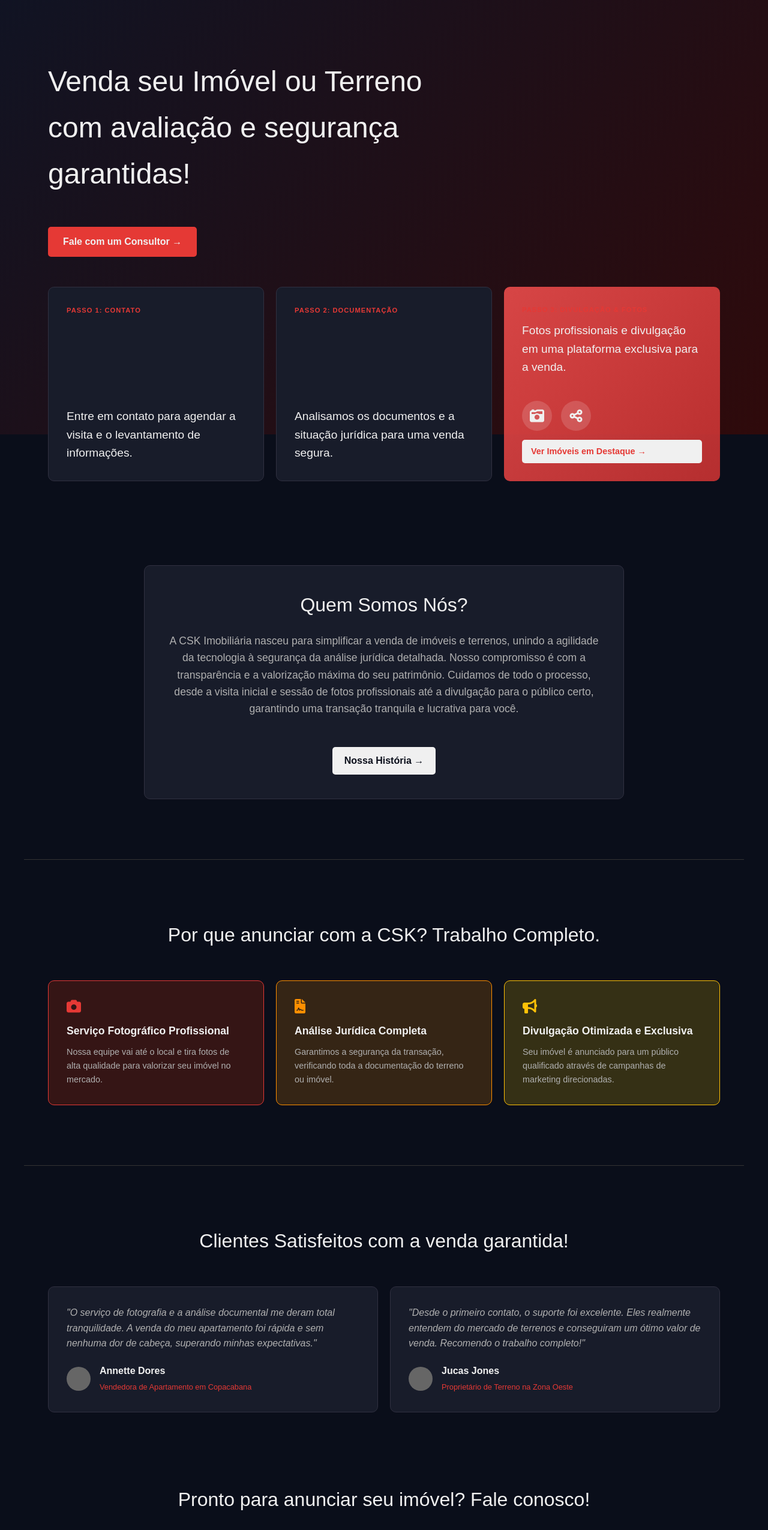
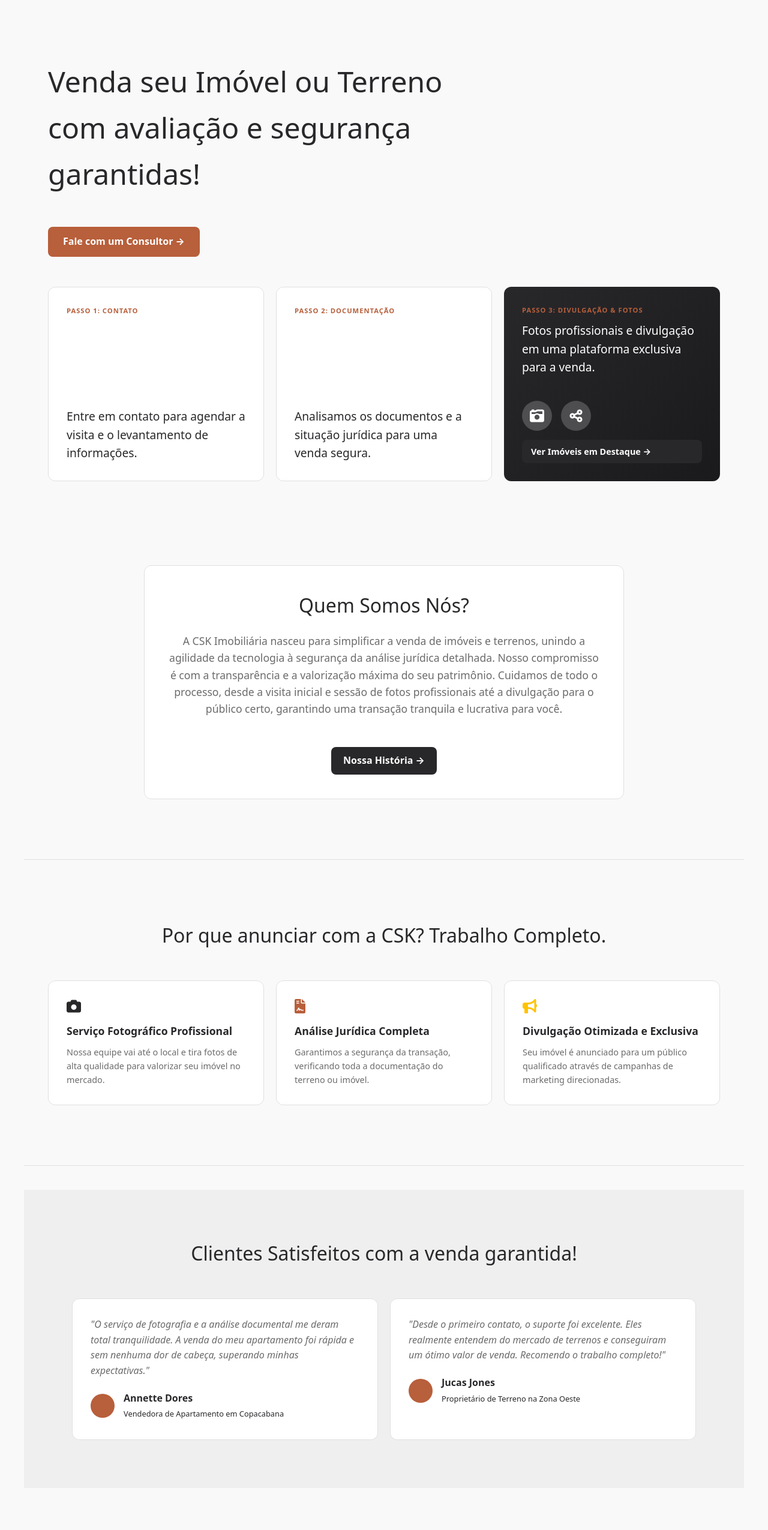
Before and after one commit to KiaraVDev/CSK-, a plain HTML site: page index.html in a window 1280 px wide. Shown: the part 76-2626 px from the top of the page at 60% size. Drawn offline with Linux system fonts and the light colour scheme.

Commit message:
Refactor styles for lighter theme and improved accessibility
Updated color variables for a lighter theme and improved accessibility. Adjusted styles for various elements including buttons, cards, and sections for a more modern look.

```diff
--- a/style.css
+++ b/style.css
@@ -1,13 +1,19 @@
-/* Variáveis de Cores */
+
 :root {
-    --bg-main: #0A0E1A; /* Fundo principal escuro */
-    --color-text: #F0F0F0; /* Texto principal claro */
-    --color-secondary-text: #B0B0B0; /* Texto secundário */
-    --color-dark-card: #181C2A; /* Fundo dos cards escuros */
-    --highlight-color: #E53935; /* Cor principal de destaque (Vermelho) */
-    --highlight-orange: #FF8F00; /* Destaque Laranja */
-    --highlight-yellow: #FFC107; /* Destaque Amarelo */
-    --color-border: #333; /* Cor de linha/borda sutil */
+    /* BASE - Fundo Quente (Quase Branco) + Texto Escuro de Alta Legibilidade */
+    --bg-main: #F9F9F9; /* Fundo principal: Cinza Quente, ultra-claro */
+    --color-text: #28282B; /* Texto principal: Carvão Escuro (Sólido e Profissional) */
+    --color-secondary-text: #6B6B6B; /* Texto secundário (Cinza médio) */
+    --color-dark-card: #FFFFFF; /* Fundo dos cards/seções (Branco Puro para POP) */
+
+    /* DESTAQUE - Cobre Suave e Carvão (Confiabilidade e Chamada para Ação) */
+    --highlight-color: #28282B; /* Cor principal de destaque (Carvão Escuro/Estabilidade) */
+    --highlight-secondary: #B85F3B; /* Cor Secundária de destaque (Cobre/Terracota Suave para CTAs) */
+    --highlight-yellow: #FFC300; /* Destaque Amarelo (mantido para ícones/pontos específicos) */
+
+    /* Cores Específicas de Profundidade */
+    --bg-section-break: #EFEFEF; /* Fundo mais escuro para quebrar o ritmo (Cinza Neutro Claro) */
+    --color-border: #E0E0E0; /* Cor de linha/borda suave e clara */
 }
 
 /* Estilos Globais e Reset Básico */
@@ -18,14 +24,15 @@
 }
 
 body {
-    font-family: Arial, sans-serif;
-    background-color: var(--bg-main);
+    /* Utilizando uma pilha de fontes moderna para um look mais clean */
+    font-family: system-ui, -apple-system, BlinkMacSystemFont, "Segoe UI", Roboto, "Helvetica Neue", Arial, sans-serif;
+    background-color: var(--bg-main); /* Novo fundo sutil e quente */
     color: var(--color-text);
     line-height: 1.6;
     min-height: 100vh;
 }
 
-/* Aplicação do Gradiente de Fundo */
+/* Aplicação da Cor de Fundo em todo o viewport */
 body::before {
     content: "";
     position: fixed;
@@ -34,9 +41,7 @@ body::before {
     width: 100%;
     height: 100%;
     z-index: -1;
-    /* Gradiente sutil do azul escuro para o vermelho escuro/preto */
-    background-image: linear-gradient(135deg, rgba(16, 21, 38, 1) 0%, rgba(51, 10, 10, 1) 100%);
-    opacity: 0.9;
+    background-color: var(--bg-main);
 }
 
 strong {
@@ -51,79 +56,100 @@ strong {
     padding: 20px 40px;
 }
 
-/* --- Cabeçalho (Header) --- */
+/* --- Cabeçalho (Header) - AGORA SEM COR E SEM SOMBRA --- */
 .header {
     display: flex;
     justify-content: space-between;
     align-items: center;
     padding-top: 30px;
     padding-bottom: 30px;
+    background-color: var(--bg-main); /* Fundo igual ao corpo para parecer 'sem cor' */
+    box-shadow: none; /* Remove a sombra */
+    position: sticky;
+    top: 0;
+    z-index: 1000;
+    transition: background-color 0.3s;
 }
+
+/* Opcional: Adiciona uma sombra sutil ao rolar, se desejar */
+.header.scrolled {
+    box-shadow: 0 2px 4px rgba(0, 0, 0, 0.05);
+}
+
 
 .logo {
     font-size: 1.2em;
     font-weight: bold;
-    color: var(--color-text);
+    color: var(--highlight-color); /* Carvão Escuro */
 }
 
 .nav a {
-    color: var(--color-secondary-text);
+    color: var(--color-text);
     text-decoration: none;
     margin-right: 20px;
+    transition: color 0.3s;
 }
 
-/* Botões */
+.nav a:hover {
+    color: var(--highlight-secondary); /* Cobre Suave */
+}
+
+/* Botões - Cores e Raio de Borda (8px) */
 .btn-primary {
     background-color: transparent;
     color: var(--color-text);
     border: 1px solid var(--color-text);
     padding: 8px 15px;
-    border-radius: 5px;
+    border-radius: 8px;
     cursor: pointer;
     font-size: 0.9em;
     font-weight: bold;
-    transition: background-color 0.3s;
+    transition: background-color 0.3s, border-color 0.3s, color 0.3s;
 }
 
 .btn-primary:hover {
-    background-color: var(--color-text);
-    color: var(--bg-main);
+    background-color: var(--highlight-color); /* Carvão Escuro */
+    color: #FFFFFF;
+    border-color: var(--highlight-color);
 }
 
+/* Botão de Ação principal (Cobre Suave) */
 .btn-action {
     display: inline-block;
-    background-color: var(--highlight-color);
-    color: var(--color-text);
+    background-color: var(--highlight-secondary); /* Cobre Suave */
+    color: #FFFFFF; /* Texto branco para alto contraste */
     text-decoration: none;
     padding: 12px 25px;
-    border-radius: 5px;
+    border-radius: 8px;
     font-weight: bold;
     margin-top: 20px;
     transition: background-color 0.3s;
 }
 
 .btn-action:hover {
-    background-color: #f75d59;
+    background-color: #A35031; /* Cobre um pouco mais escuro no hover */
 }
 
-.btn-secondary { /* Botão para seção Sobre Nós */
-    background-color: var(--color-text);
-    color: var(--bg-main);
+/* Botão Secundário (Carvão Escuro) */
+.btn-secondary {
+    background-color: var(--highlight-color); /* Carvão Escuro */
+    color: #FFFFFF;
     padding: 10px 20px;
+    border-radius: 8px;
 }
 
 .btn-secondary:hover {
-    background-color: #ddd;
-    color: var(--bg-main);
+    background-color: #1A1A1D;
+    color: #FFFFFF;
 }
 
 .btn-small-action {
     display: inline-block;
-    background-color: var(--color-text);
-    color: var(--highlight-color);
+    background-color: var(--highlight-color); /* Carvão Escuro */
+    color: #FFFFFF;
     text-decoration: none;
     padding: 8px 15px;
-    border-radius: 5px;
+    border-radius: 8px;
     font-weight: bold;
     margin-top: 15px;
     font-size: 0.9em;
@@ -131,7 +157,7 @@ strong {
 }
 
 .btn-small-action:hover {
-    opacity: 0.9;
+    opacity: 0.8;
 }
 
 /* --- Seção Hero e Cards --- */
@@ -156,25 +182,22 @@ strong {
 
 .card {
     padding: 30px;
-    border-radius: 10px;
+    border-radius: 12px;
     min-height: 200px;
     display: flex;
     flex-direction: column;
     justify-content: space-between;
 
-    /* Efeito de Hover/Micro-interação */
     transition: transform 0.3s ease, box-shadow 0.3s ease;
     cursor: pointer;
+    background-color: var(--color-dark-card); /* Cartões PURE WHITE */
+    border: 1px solid var(--color-border);
 }
 
 .card:hover {
     transform: translateY(-5px);
-    box-shadow: 0 10px 20px rgba(0, 0, 0, 0.3);
-}
-
-.card-dark {
-    background-color: var(--color-dark-card);
-    border: 1px solid #303040;
+    /* Sombra mais clara e difusa para POP PREMIUM */
+    box-shadow: 0 10px 30px rgba(0, 0, 0, 0.08);
 }
 
 .card-dark:hover {
@@ -182,7 +205,7 @@ strong {
 }
 
 .card-tag {
-    color: var(--highlight-color);
+    color: var(--highlight-secondary); /* Cobre Suave */
     font-size: 0.7em;
     font-weight: bold;
     letter-spacing: 1px;
@@ -194,21 +217,23 @@ strong {
     font-weight: normal;
 }
 
-/* Card de Destaque (Vermelho com Gradiente) */
+/* Card de Destaque (Carvão Escuro com Gradiente) */
 .card-highlight {
-    background: linear-gradient(135deg, rgba(235, 76, 76, 0.9) 0%, rgba(200, 50, 50, 0.9) 100%);
+    background: linear-gradient(135deg, var(--highlight-color) 0%, #1A1A1D 100%);
     position: relative;
     overflow: hidden;
     min-height: 300px;
+    border-radius: 12px;
+    border: none !important; /* Remove borda no card de destaque */
 }
 
 .card-highlight:hover {
-    box-shadow: 0 10px 20px rgba(255, 69, 0, 0.4);
+    box-shadow: 0 15px 35px rgba(40, 40, 43, 0.4); /* Sombra com cor do destaque */
 }
 
 /* --- Refinamento do Card de Destaque --- */
 .card-highlight-text {
-    color: var(--color-text); /* Cor clara para alto contraste */
+    color: #FFFFFF;
     font-size: 1.2em;
     margin-bottom: 20px;
 }
@@ -223,23 +248,22 @@ strong {
     width: 50px;
     height: 50px;
     border-radius: 50%;
-    background-color: rgba(255, 255, 255, 0.15);
+    background-color: rgba(255, 255, 255, 0.2);
     display: flex;
     justify-content: center;
     align-items: center;
-    color: var(--color-text);
+    color: #FFFFFF;
     font-size: 1.5em;
     transition: background-color 0.3s ease;
 }
 
 .icon-circle:hover {
-    background-color: rgba(255, 255, 255, 0.3);
+    background-color: rgba(255, 255, 255, 0.4);
 }
 
 .small-cards {
     display: none;
 }
-/* FIM Refinamento Card Destaque */
 
 
 /* --- Separador Visual (Linha) --- */
@@ -261,9 +285,9 @@ hr {
     margin: 0 auto;
     text-align: center;
     padding: 40px;
-    background-color: var(--color-dark-card);
-    border-radius: 10px;
-    border: 1px solid #303040;
+    background-color: var(--color-dark-card); /* Branco Puro */
+    border-radius: 12px;
+    border: 1px solid var(--color-border);
 }
 
 .about-us-content h2 {
@@ -301,15 +325,17 @@ hr {
 .affiliate-card {
     flex: 1;
     padding: 30px;
-    border-radius: 10px;
+    border-radius: 12px;
     text-align: left;
     transition: transform 0.3s ease, box-shadow 0.3s ease;
     cursor: pointer;
+    background-color: var(--color-dark-card);
+    border: 1px solid var(--color-border);
 }
 
 .affiliate-card:hover {
     transform: translateY(-5px);
-    box-shadow: 0 10px 20px rgba(0, 0, 0, 0.3);
+    box-shadow: 0 10px 30px rgba(0, 0, 0, 0.08);
 }
 
 .affiliate-card .icon {
@@ -328,37 +354,34 @@ hr {
     color: var(--color-secondary-text);
 }
 
-/* Cores específicas dos cards de vantagens */
-.affiliate-card-red {
-    background-color: #351515;
-    border: 1px solid var(--highlight-color);
+/* Cores específicas dos cards de vantagens (Fundo claro, ícones coloridos) */
+.affiliate-card-red .icon {
+    color: var(--highlight-color); /* Carvão Escuro */
 }
-.affiliate-card-red .icon {
-    color: var(--highlight-color);
+.affiliate-card-orange .icon {
+    color: var(--highlight-secondary); /* Cobre Suave */
 }
 
-.affiliate-card-orange {
-    background-color: #352515;
-    border: 1px solid var(--highlight-orange);
-}
-.affiliate-card-orange .icon {
-    color: var(--highlight-orange);
-}
-
-.affiliate-card-yellow {
-    background-color: #353015;
-    border: 1px solid var(--highlight-yellow);
-}
 .affiliate-card-yellow .icon {
     color: var(--highlight-yellow);
 }
 
 
-/* --- Seção de Testemunhos --- */
+/* --- Seção de Testemunhos - QUEBRA VISUAL COM FUNDO NEUTRO CLARO --- */
 .testimonials-section {
-    padding-top: 60px;
-    padding-bottom: 60px;
+    padding-top: 80px;
+    padding-bottom: 80px;
     text-align: center;
+    background-color: var(--bg-section-break);
+    margin-top: 40px;
+    margin-bottom: 40px;
+}
+
+/* Centraliza o conteúdo dentro da seção colorida */
+.testimonials-section > .testimonials-container {
+    max-width: 1200px;
+    margin: 0 auto;
+    padding: 0 40px;
 }
 
 .testimonials-section h2 {
@@ -378,16 +401,16 @@ hr {
     max-width: 550px;
     background-color: var(--color-dark-card);
     padding: 30px;
-    border-radius: 10px;
+    border-radius: 12px;
     text-align: left;
-    border: 1px solid #303040;
+    border: 1px solid var(--color-border);
     transition: transform 0.3s ease, box-shadow 0.3s ease;
     cursor: pointer;
 }
 
 .testimonial-card:hover {
     transform: translateY(-5px);
-    box-shadow: 0 10px 20px rgba(0, 0, 0, 0.3);
+    box-shadow: 0 10px 30px rgba(0, 0, 0, 0.08);
 }
 
 .testimonial-card p {
@@ -402,9 +425,9 @@ hr {
 }
 
 .avatar-placeholder {
+    background-color: var(--highlight-secondary); /* Cobre Suave */
     width: 40px;
     height: 40px;
-    background-color: #666;
     border-radius: 50%;
     margin-right: 15px;
 }
@@ -417,7 +440,7 @@ hr {
 
 .author-title {
     font-size: 0.8em;
-    color: var(--highlight-color);
+    color: var(--highlight-color); /* Carvão Escuro */
 }
 
 /* --- SEÇÃO: Informações de Contato --- */
@@ -443,27 +466,26 @@ hr {
 .contact-card {
     flex: 1;
     max-width: 350px;
-    background-color: var(--color-dark-card);
+    background-color: var(--color-dark-card); /* Cartão PURE WHITE */
     padding: 30px;
-    border-radius: 10px;
+    border-radius: 12px;
     text-align: center;
-    border: 1px solid #303040;
+    border: 1px solid var(--color-border);
 
-    /* Hover e Animação */
     transition: transform 0.3s ease, box-shadow 0.3s ease;
     cursor: default;
 }
 
 .contact-card:hover {
     transform: translateY(-5px);
-    box-shadow: 0 10px 20px rgba(0, 0, 0, 0.3);
+    box-shadow: 0 10px 30px rgba(0, 0, 0, 0.08);
 }
 
 .icon-contact {
     font-size: 2.5em;
     margin-bottom: 15px;
     display: block;
-    color: var(--highlight-color); /* Cor principal de destaque */
+    color: var(--highlight-color); /* Carvão Escuro */
 }
 
 .contact-card h3 {
@@ -480,26 +502,26 @@ hr {
 .btn-contact {
     display: inline-block;
     padding: 8px 15px;
-    border-radius: 5px;
+    border-radius: 8px;
     text-decoration: none;
     font-weight: bold;
     font-size: 0.9em;
     transition: opacity 0.3s;
-    background-color: var(--highlight-color);
-    color: var(--color-text);
+    background-color: var(--highlight-color); /* Carvão Escuro */
+    color: #FFFFFF;
 }
 
 .btn-contact:hover {
-    opacity: 0.9;
+    opacity: 0.8;
 }
 
 /* Cores de destaque para os cards de contato (bordas/ícones) */
 .contact-card-whatsapp .icon-contact { color: #25D366; }
-.contact-card-email .icon-contact { color: var(--highlight-color); }
+.contact-card-email .icon-contact { color: var(--highlight-secondary); } /* Cobre */
 .contact-card-instagram .icon-contact { color: #C13584; }
 
 .contact-card-whatsapp { border-color: #25D366; }
-.contact-card-email { border-color: var(--highlight-color); }
+.contact-card-email { border-color: var(--highlight-secondary); } /* Cobre */
 .contact-card-instagram { border-color: #C13584; }
 
 
@@ -512,7 +534,7 @@ hr {
 
 .final-cta-section .icon-big {
     font-size: 2.5em;
-    color: var(--highlight-color);
+    color: var(--highlight-secondary);
     margin-bottom: 20px;
     display: block;
 }
@@ -532,6 +554,7 @@ hr {
     padding-top: 20px;
     padding-bottom: 20px;
     text-align: left;
+    background-color: var(--color-dark-card);
 }
 
 .footer-links a, .footer-links span {
@@ -559,7 +582,7 @@ hr {
 }
 
 .footer-social a:hover {
-    color: var(--highlight-color);
+    color: var(--highlight-secondary);
 }
 
 
@@ -588,9 +611,11 @@ hr {
 }
 
 /* Base: Esconde os elementos antes da animação */
-.anim-slide-up, .card, .affiliate-card, .testimonial-card, .btn-action, .icon-big, .header, .about-us-content, .contact-card {
+.anim-slide-up, .card, .affiliate-card, .testimonial-card, .btn-action, .icon-big, .about-us-content, .contact-card {
     opacity: 0;
 }
+.header { opacity: 1; }
+
 
 /* Animações com Slide Up */
 .anim-slide-up.in-view,
@@ -633,8 +658,7 @@ hr {
 .btn-action.in-view {
     animation: slideUp 0.6s ease-out forwards;
 }
-.icon-big.in-view,
-.header.in-view {
+.icon-big.in-view {
     animation: fadeIn 0.6s ease-out forwards;
 }
 
@@ -681,6 +705,8 @@ hr {
     .header {
         flex-direction: column;
         gap: 15px;
+        position: relative;
+        box-shadow: none;
     }
 
     .nav {
```
